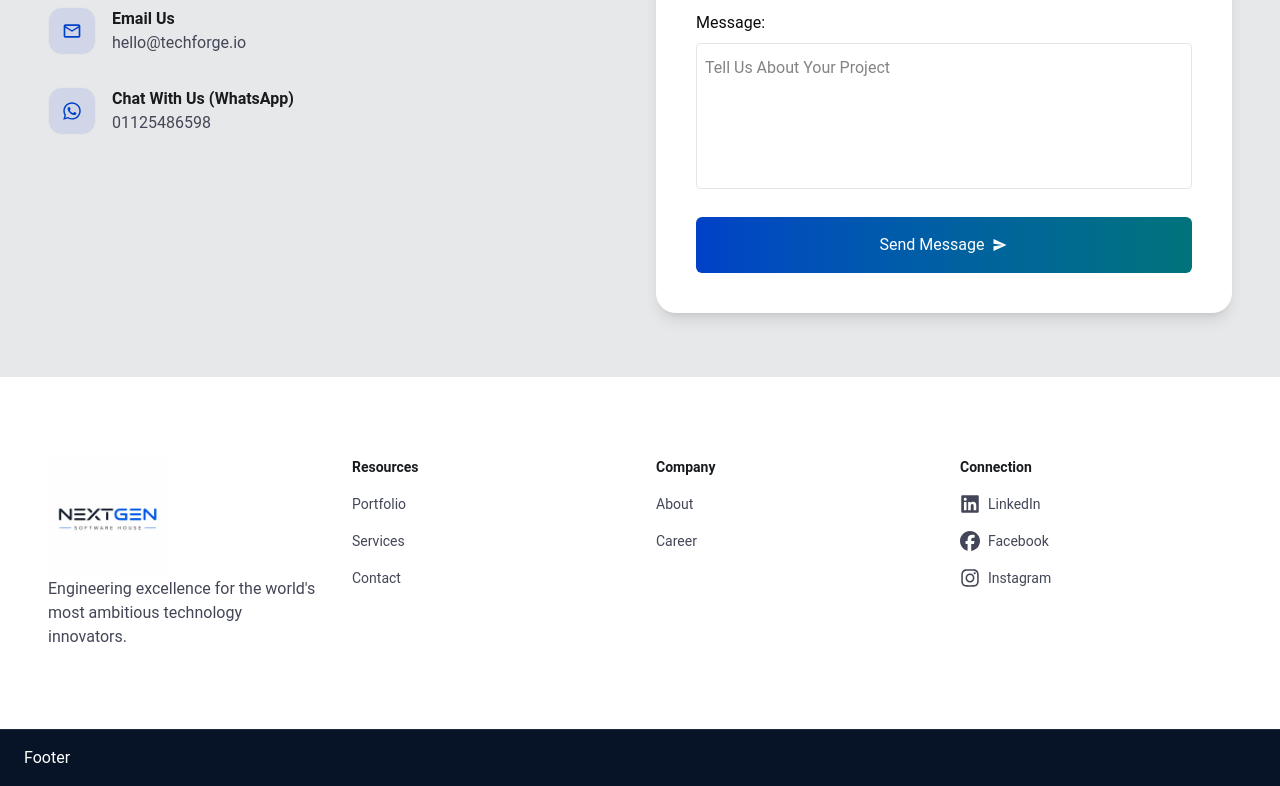
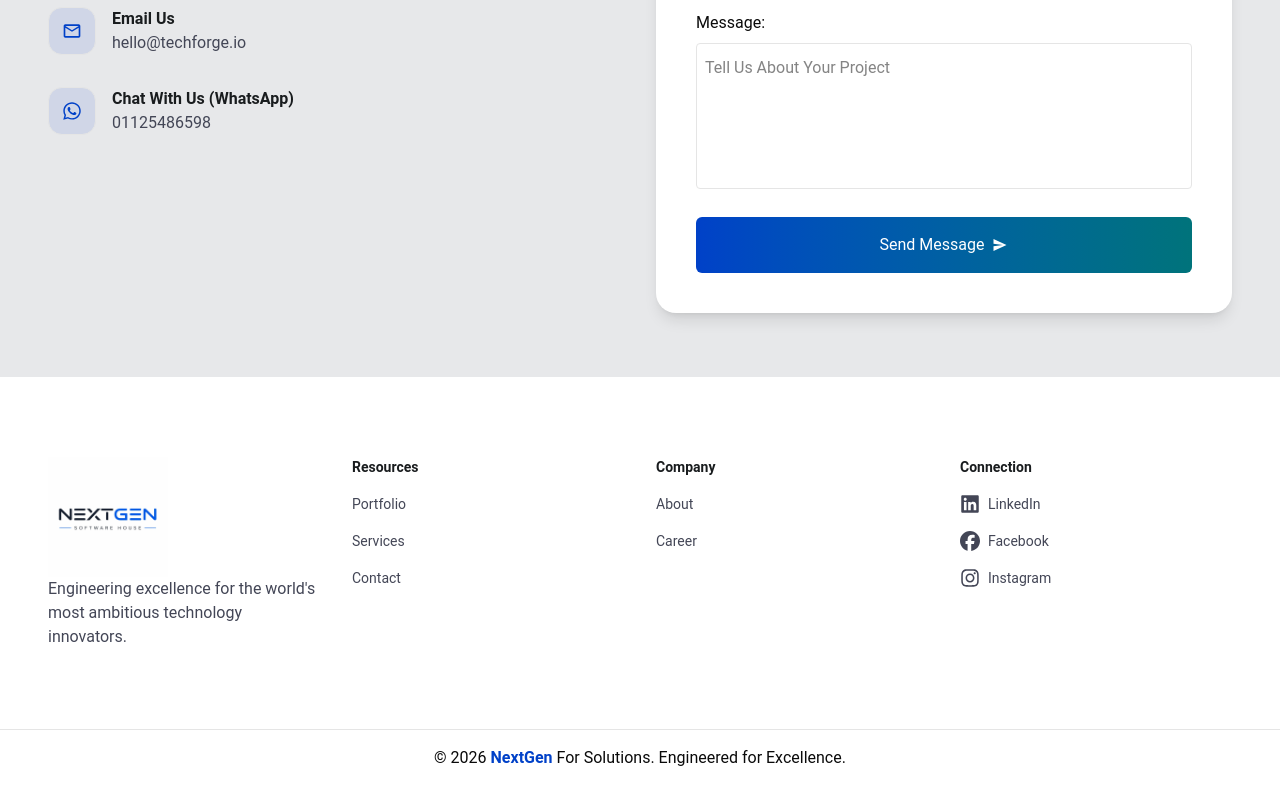
Before and after one commit to Mohamed-Gamal-22/NextGen, a React (Vite) app: page / in a window 1280 px wide. Shown: the part 2147-2933 px from the top of the page. Built offline with nearby package versions, Linux system fonts and the light colour scheme.

Commit message:
footer section

```diff
--- a/src/components/Footer/Footer.tsx
+++ b/src/components/Footer/Footer.tsx
@@ -1,7 +1,8 @@
 export function Footer() {
   return (
-    <footer className="mt-auto border-t text-white border-white/10 bg-[#071428] px-4 py-4 sm:px-6">
-      Footer
+    <footer className="mt-auto border-t bg-white  text-center px-4 py-4 sm:px-6">
+      © 2026 <span className="text-[#0041C8] font-bold">NextGen</span> For
+      Solutions. Engineered for Excellence.
     </footer>
   );
 }
```
